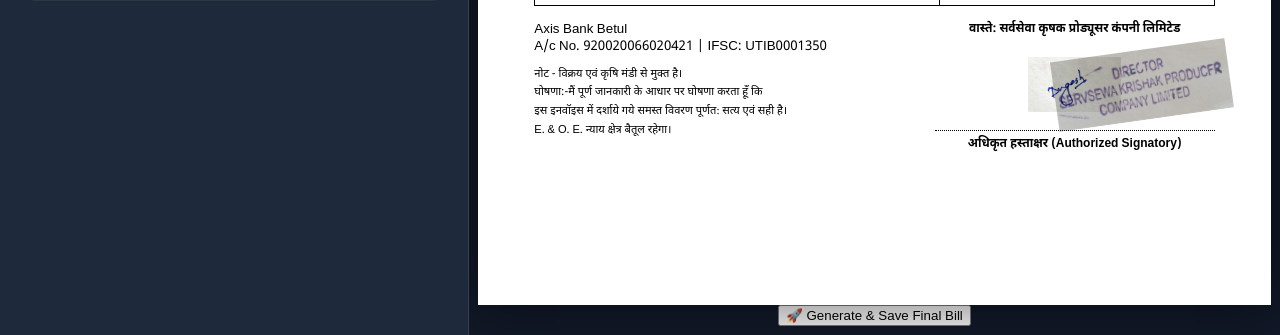
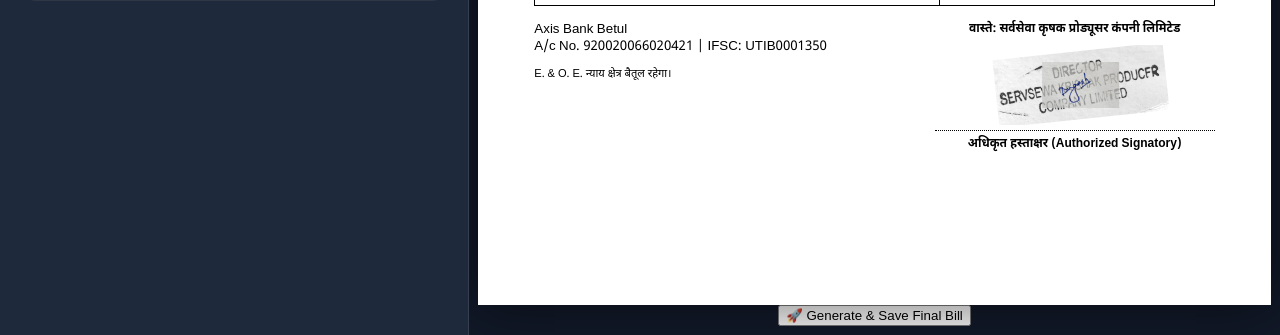
Before and after one commit to en-rmohane/SERVSEWA_KRISHAK, a Flask app: page / in a window 1280 px wide. Shown: the part 899-1234 px from the top of the page. Run offline with Flask 3, Linux system fonts and the light colour scheme; the visitor is signed in with stand-in values (Sample User, id 1); some libraries are stand-ins or nearby versions.

Commit message:
Remove footer declaration text and update branding assets

```diff
--- a/requirements.txt
+++ b/requirements.txt
@@ -6,3 +6,4 @@ itsdangerous==2.1.2
 click==8.1.7
 blinker==1.7.0
 SQLAlchemy==2.0.27
+Pillow==10.4.0
--- a/static/css/index.css
+++ b/static/css/index.css
@@ -216,29 +216,37 @@ input, textarea, select {
     display: flex;
     align-items: center;
     justify-content: center;
+    width: 100%;
+    overflow: hidden; /* avoids odd overflow in html2pdf */
+    padding: 0 6px;
 }
 
 .signature-img {
-    height: 55px;
+    height: 46px;
     width: auto;
     object-fit: contain;
-    filter: contrast(1.5) brightness(1.1);
-    mix-blend-mode: multiply; /* Removes white background */
-    position: relative;
-    z-index: 1;
+    /* html2pdf/html2canvas doesn't reliably honor blend-modes; keep it simple */
+    filter: contrast(1.2);
+    position: absolute;
+    left: 50%;
+    top: 50%;
+    transform: translate(-50%, -50%);
+    z-index: 2; /* signature on top of seal */
 }
 
 .seal-img {
     position: absolute;
-    height: 70px;
+    height: 68px;
     width: auto;
     object-fit: contain;
     opacity: 0.75;
-    mix-blend-mode: multiply; /* Makes it look like a real stamp */
-    right: -15px;
-    top: 5px;
-    z-index: 2;
-    transform: rotate(-8deg);
+    z-index: 1; /* seal below signature */
+    left: 50%;
+    top: 50%;
+    transform: translate(-50%, -50%) rotate(-6deg);
+    pointer-events: none;
+    /* try to reduce background tint for scanned seal images */
+    filter: grayscale(1) contrast(1.6) brightness(1.2);
 }
 
 .declaration-pro {
--- a/templates/index.html
+++ b/templates/index.html
@@ -156,16 +156,14 @@
                         Axis Bank Betul<br>
                         A/c No. 920020066020421 | IFSC: UTIB0001350<br>
                         <div style="margin-top: 10px; line-height: 1.4;">
-                            <small>नोट - विक्रय एवं कृषि मंडी से मुक्त है।</small><br>
-                            <small>घोषणा:-मैं पूर्ण जानकारी के आधार पर घोषणा करता हूँ कि</small><br>
-                            <small>इस इनवॉइस में दर्शाये गये समस्त विवरण पूर्णतः सत्य एवं सही है।</small><br>
+
                             <small>E. & O. E. न्याय क्षेत्र बैतूल रहेगा।</small>
                         </div>
                     </div>
                     <div class="sign-pro">
                         <div style="font-size: 9pt;">वास्ते: सर्वसेवा कृषक प्रोड्यूसर कंपनी लिमिटेड</div>
                         <div class="sign-images-container">
-                            <img src="{{ url_for('static', filename='img/signature.jpg') }}" class="signature-img" alt="Signature">
+                            <img src="{{ url_for('static', filename='img/signature.png') }}" class="signature-img" alt="Signature">
                             <img src="{{ url_for('static', filename='img/seal.png') }}" class="seal-img" alt="Director Seal">
                         </div>
                         <div class="sign-line-pro">अधिकृत हस्ताक्षर (Authorized Signatory)</div>
```
Also changed, not shown: tools/make_signature_transparent.py (added, +78 -0 lines), static/img/signature.png (added).
